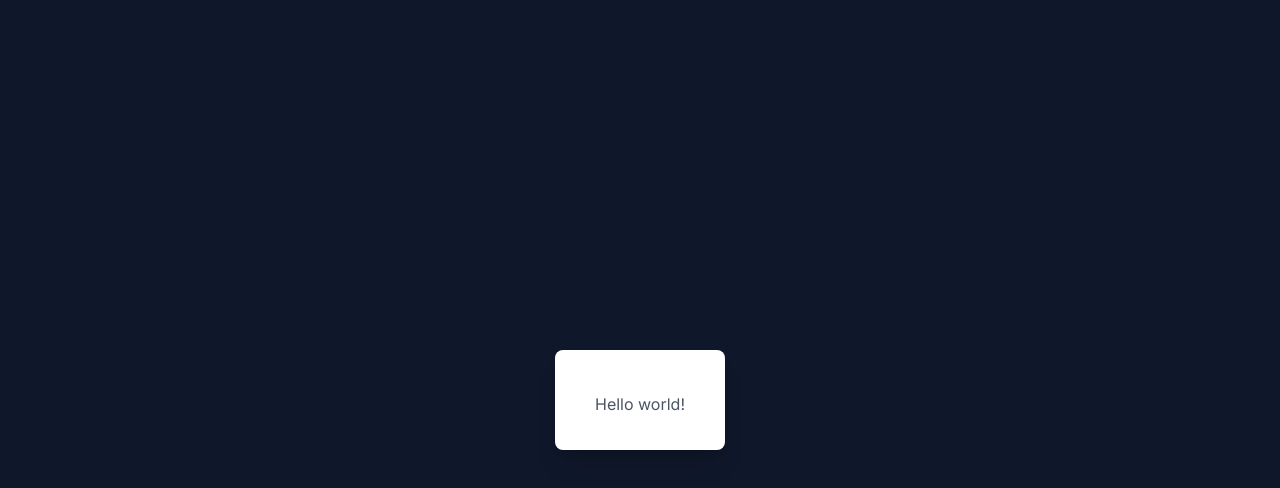
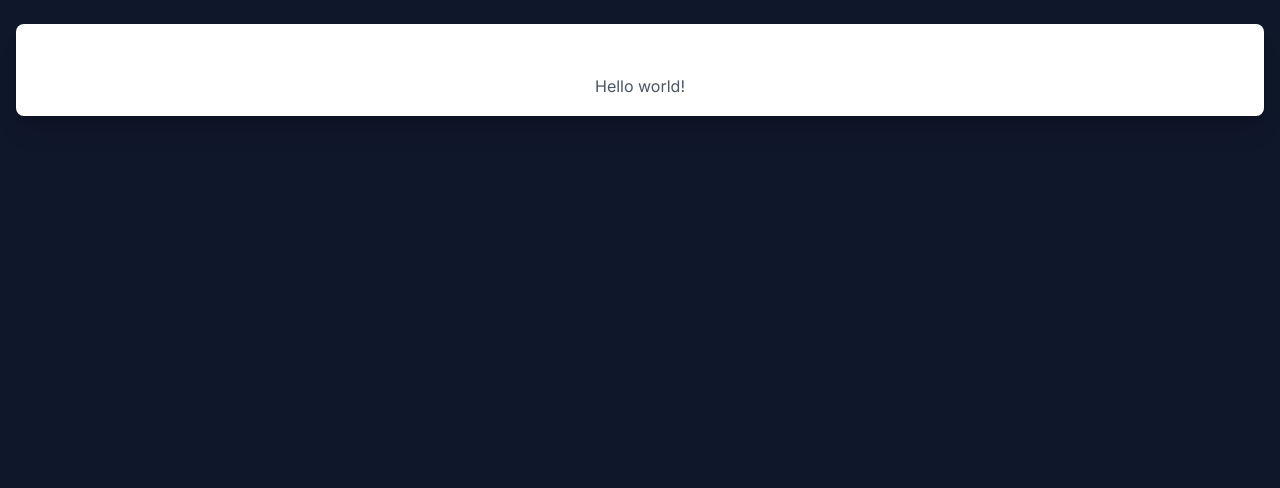
Before and after one commit to jkhoel/SCLManager, a Next.js app: page / in a window 1280 px wide. Shown: the top 488 px of the page. Built offline with nearby package versions, Linux system fonts and the light colour scheme.

Commit message:
layout changes

```diff
--- a/app/page.tsx
+++ b/app/page.tsx
@@ -41,13 +41,15 @@ export default function Home() {
 
   return (
     <main>
-      <div className="relative flex min-h-screen flex-col justify-center overflow-hidden bg-slate-900 py-6 text-base leading-7 text-gray-600">
-        <div className="relative bg-white px-6 pt-10 pb-8 shadow-xl ring-1 ring-gray-900/5 sm:mx-auto sm:max-w-lg sm:rounded-lg sm:px-10">
-          <div className="mx-auto max-w-md">{selected.label}</div>
-          <AirframeSelectListBox
-            airframes={flyableAirframes}
-            callback={handleAirframeSelect}
-          />
+      <div className="relative flex min-h-screen p-4 flex-col justify-start items-center overflow-hidden bg-slate-900 py-6 text-base leading-7 text-gray-600">
+        <div className="grid grid-flow-row auto-rows-max min-w-full bg-white px-4 py-4 shadow-xl ring-1 ring-gray-900/5 sm:mx-auto sm:max-w-lg sm:rounded-lg sm:px-10">
+          <div className="bg-white p-4">
+            <AirframeSelectListBox
+              airframes={flyableAirframes}
+              callback={handleAirframeSelect}
+            />
+          </div>
+          <div className="mx-auto">{selected.label}</div>
         </div>
       </div>
     </main>
--- a/components/ui/listbox/index.tsx
+++ b/components/ui/listbox/index.tsx
@@ -47,7 +47,6 @@ const UIListBox: React.FC<ListboxProps> = ({ items, callback }) => {
   //   );
 
   return (
-    <div className="fixed top-16 w-72">
     <Listbox value={selectedItem} onChange={handleSelect}>
       <div className="relative mt-1">
         <Listbox.Button className="relative w-full cursor-default rounded-lg bg-white py-2 pl-3 pr-10 text-left shadow-md focus:outline-none focus-visible:border-indigo-500 focus-visible:ring-2 focus-visible:ring-white focus-visible:ring-opacity-75 focus-visible:ring-offset-2 focus-visible:ring-offset-orange-300 sm:text-sm">
@@ -101,7 +100,6 @@ const UIListBox: React.FC<ListboxProps> = ({ items, callback }) => {
         </Transition>
       </div>
     </Listbox>
-    </div>
   );
 };
 
```
Lines whose indentation alone changed are shown as unchanged.
